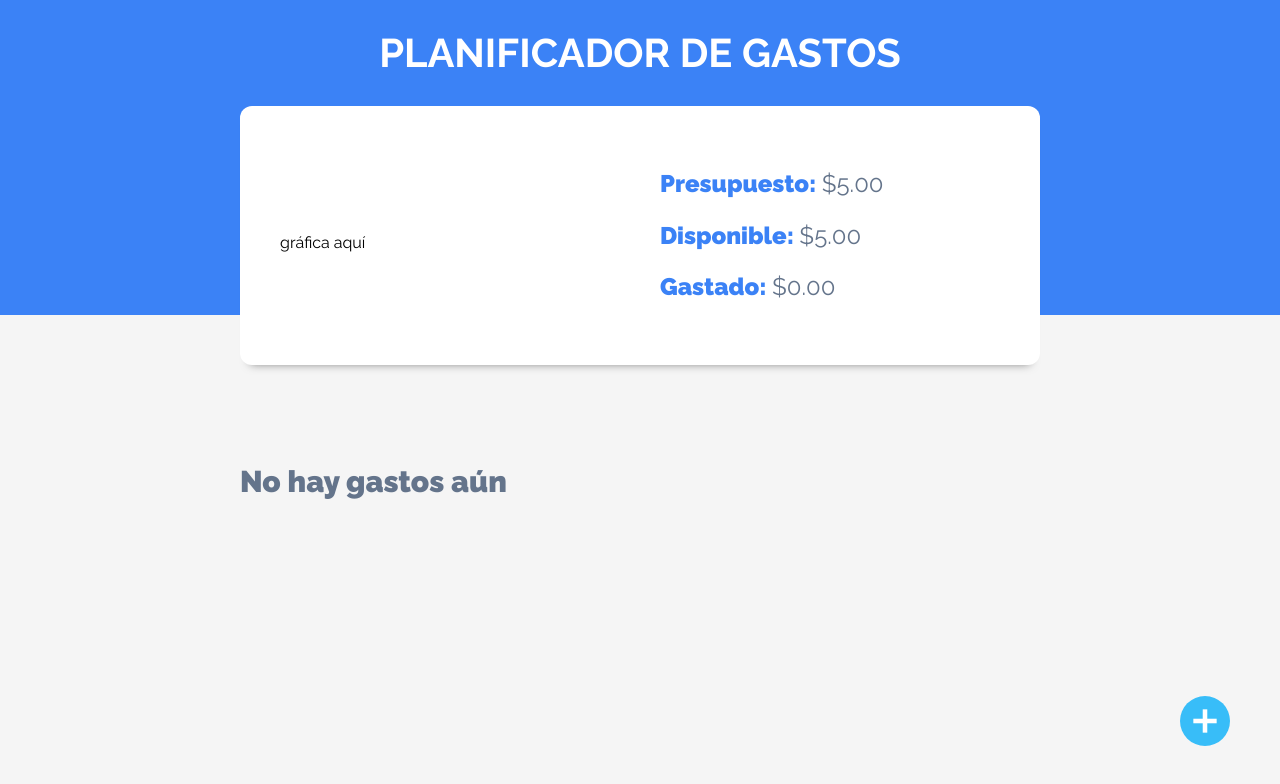
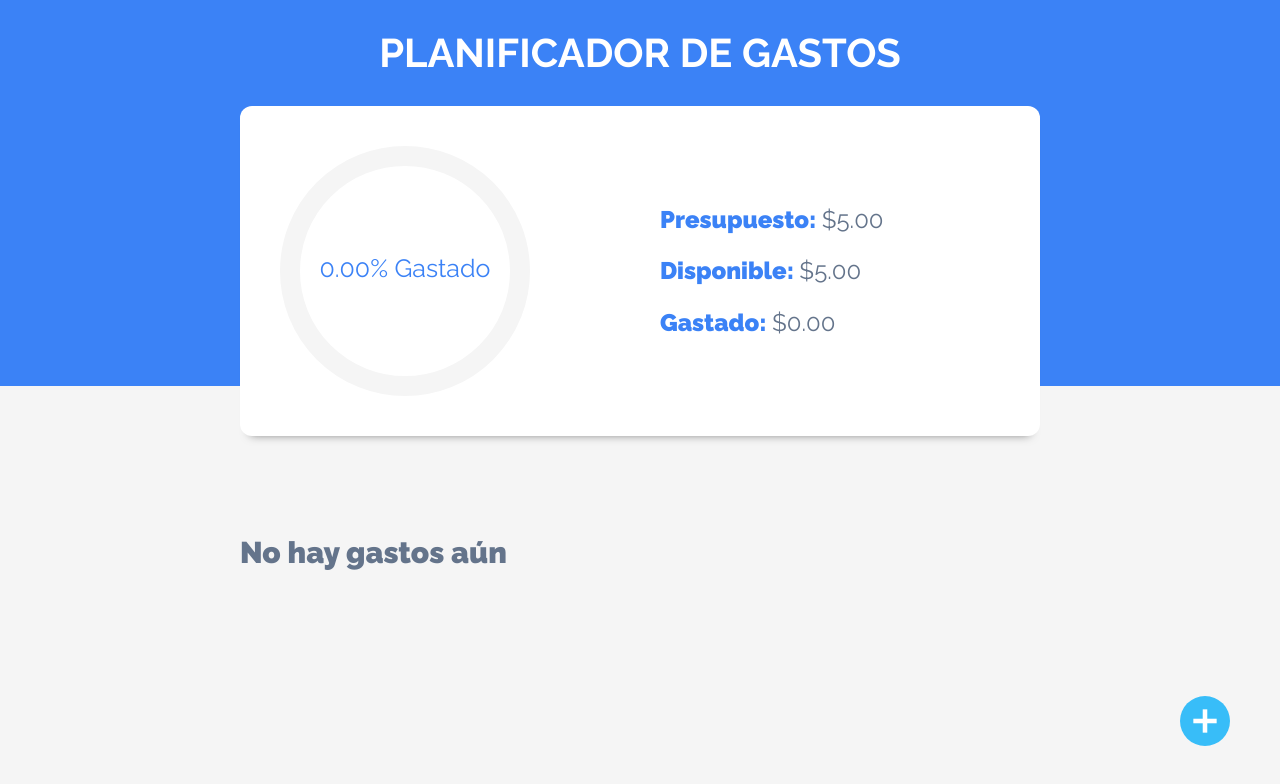
Before and after one commit to joshua-arnao/cost-control, a React (Vite) app: page / in a window 1280 px wide. Both pictures are taken after typing "5" into the empty fields and a click on the input "Añadir". Shown: the top 784 px of the page. Built offline with nearby package versions, Linux system fonts and the light colour scheme.

Commit message:
adding pie chart of percent spent

```diff
--- a/package.json
+++ b/package.json
@@ -10,6 +10,7 @@
   },
   "dependencies": {
     "react": "^18.2.0",
+    "react-circular-progressbar": "^2.1.0",
     "react-dom": "^18.2.0",
     "react-swipeable-list": "^1.7.2"
   },
--- a/src/components/BudgetControl.jsx
+++ b/src/components/BudgetControl.jsx
@@ -1,16 +1,25 @@
 import React, { useEffect, useState } from 'react'
+import { CircularProgressbar, buildStyles } from 'react-circular-progressbar'
+import 'react-circular-progressbar/dist/styles.css'
 
 const BudgetControl = ({ budget, expenses }) => {
   const [available, setAvailable] = useState(0)
   const [spent, setSpent] = useState(0)
+  const [percentage, setPercentage] = useState(0)
 
   useEffect(() => {
     const totalSpend = expenses.reduce(
       (total, spend) => spend.amount + total,
       0
     )
+    const totalAvaible = budget - totalSpend
 
-    const totalAvaible = budget - totalSpend
+    // Calcular el porcentaje gastado
+    const newPercentage = (((budget - totalAvaible) / budget) * 100).toFixed(2)
+
+    setTimeout(() => {
+      setPercentage(newPercentage)
+    }, 600)
 
     setAvailable(totalAvaible)
     setSpent(totalSpend)
@@ -26,7 +35,15 @@
   return (
     <div className='contenedor-presupuesto contenedor sombra dos-columnas'>
       <div>
-        <p>gráfica aquí</p>
+        <CircularProgressbar
+          value={percentage}
+          styles={buildStyles({
+            pathColor: '#3B82F6',
+            trailColor: '#F5F5F5',
+            textColor: '#3B82F6'
+          })}
+          text={`${percentage}% Gastado`}
+        />
       </div>
 
       <div className='contenido-presupuesto'>
--- a/src/components/Modal.jsx
+++ b/src/components/Modal.jsx
@@ -100,7 +100,7 @@
             <option value='expenses'>Gastos varios</option>
             <option value='leisure'>Ocio</option>
             <option value='health'>Salud</option>
-            <option value='services'>Servicios</option>
+            <option value='subscriptions'>Servicios</option>
           </select>
         </div>
 
```
Also changed, not shown: 1 other file (tests, documents, lock files or other folders).
